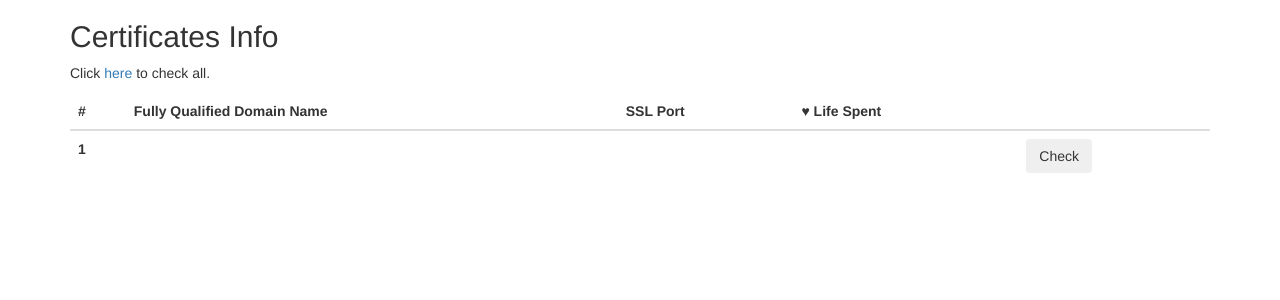
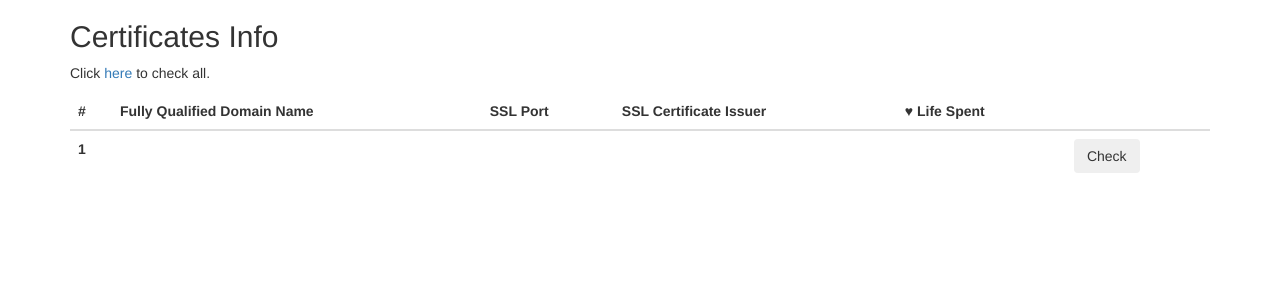
Before and after one commit to nehaljwani/certcheck, a PHP site: page / in a window 1280 px wide. Shown: the top 300 px of the page. Run offline with PHP 8.4, Linux system fonts and the light colour scheme; data that the repository does not hold is empty; some libraries are stand-ins or nearby versions.

Commit message:
Show Certificate Issuer Info

```diff
--- a/index.php
+++ b/index.php
@@ -12,6 +12,7 @@
 	    var row = $(this).closest("tr");
             var fqdn = row.find("td.fqdn").text();
             var port = row.find("td.port").text();
+            var issuer = row.find("td.issuer");
             var loading = row.find("img.loading");
 	    var progress = row.find("div.progress");
 	    var progress_bar = row.find("div.progress-bar");
@@ -26,6 +27,7 @@
 		complete: function(reply) {
                     loading.hide();
                     result = $.parseJSON(reply.responseText)
+                    issuer.text(result["issuer"]["CN"]);
                     var total_time = result['validTo_time_t'] - result['validFrom_time_t'];
                     var time_spent = Math.floor(Date.now() / 1000) - result['validFrom_time_t'];
                     var percentage = Math.floor((time_spent * 100) / total_time);
@@ -61,6 +63,7 @@
           <th>#</th>
           <th>Fully Qualified Domain Name</th>
           <th>SSL Port</th>
+          <th>SSL Certificate Issuer</th>
           <th>♥ Life Spent</th>
           <th></th>
         </tr>
@@ -76,6 +79,7 @@
           <th scope="row"><?php echo ++$index ?></th>
           <td class="fqdn"><?php echo $fqdn ?></td>
           <td class="port"><?php echo $port ?></td>
+          <td class="issuer"></td>
           <td>
               <img class="loading" src="loading.gif" alt="Loading!" style="display: none"/>
               <div class="progress" style="display: none">
```
